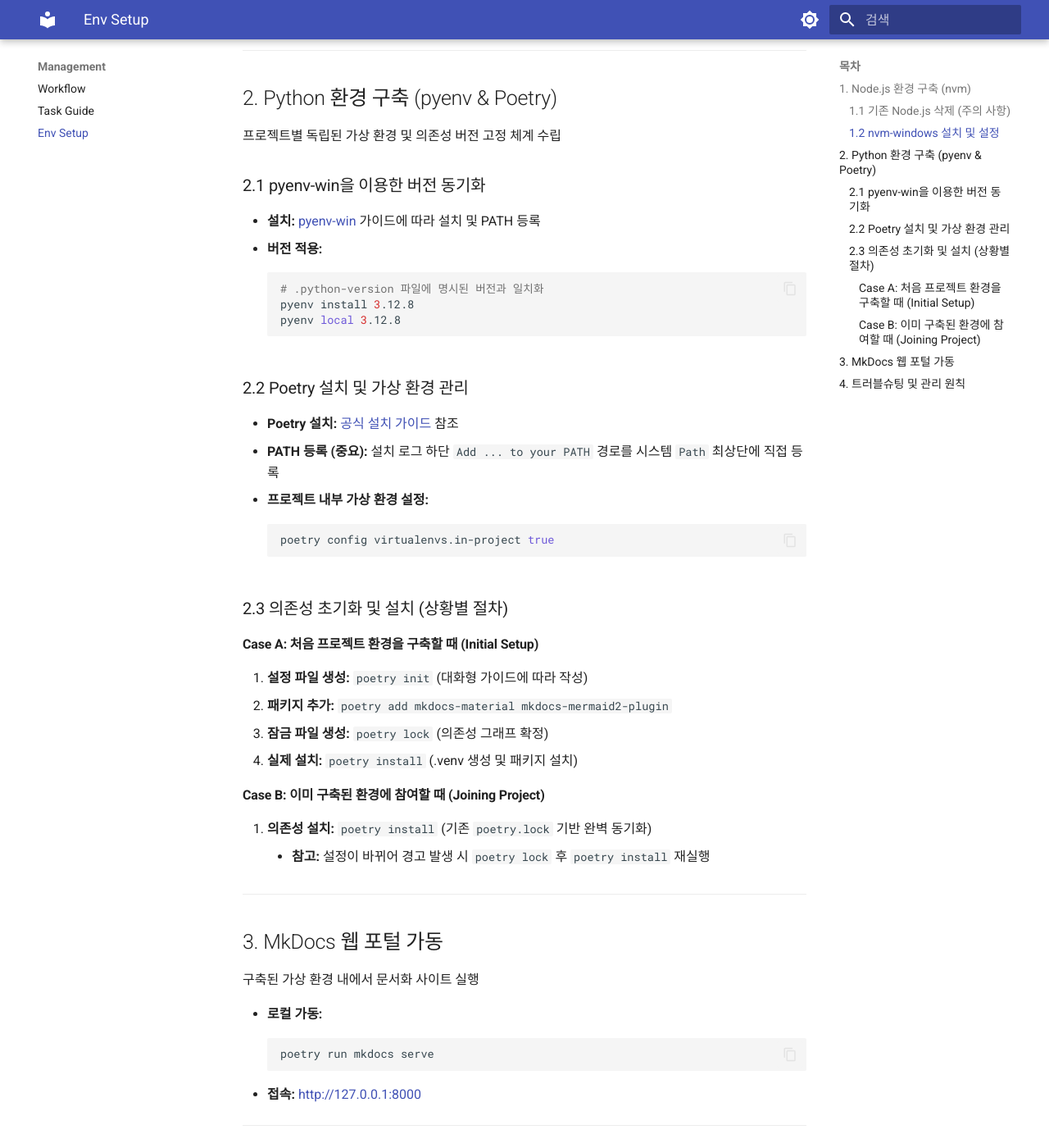
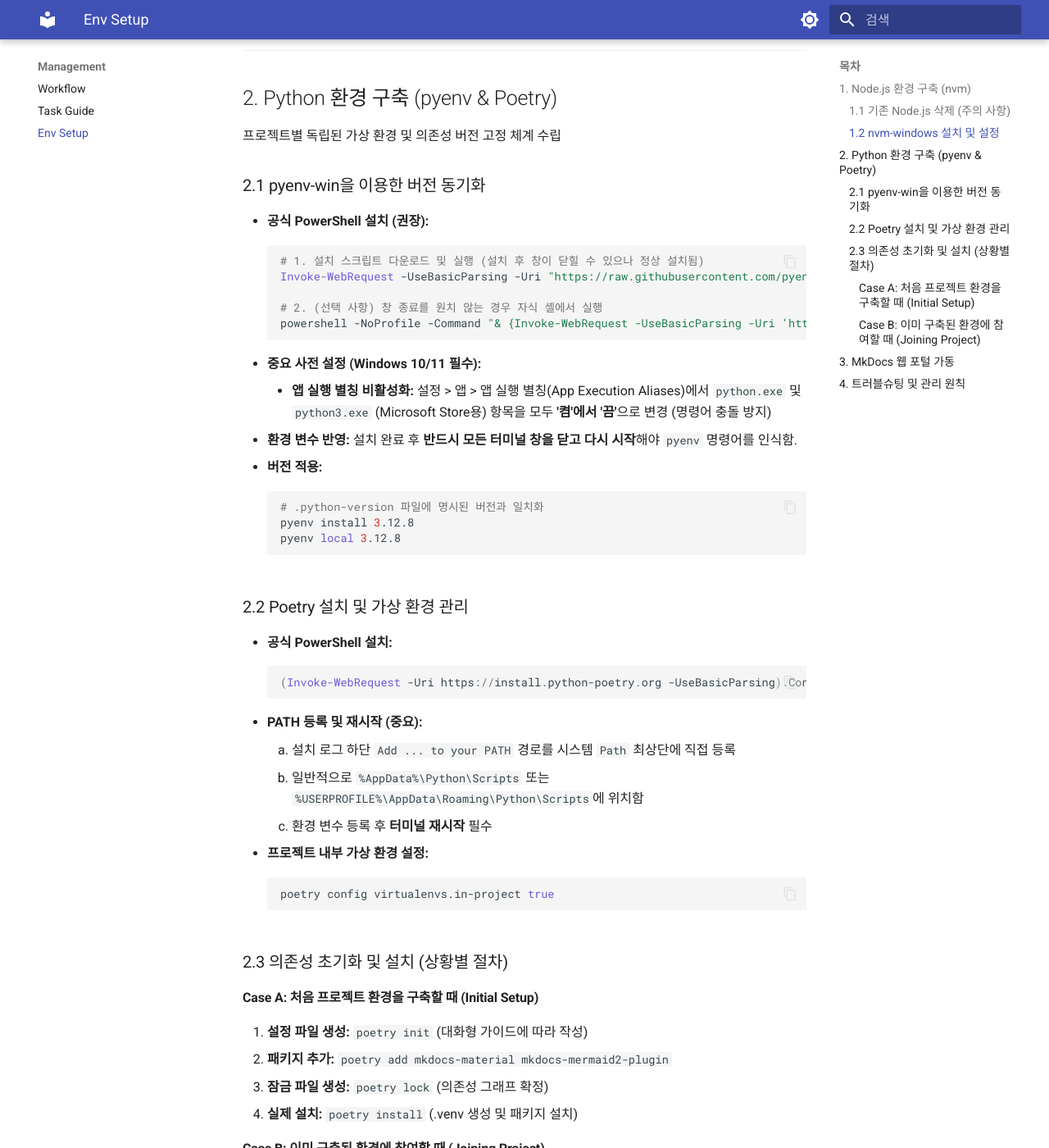
Before and after one commit to ksj686/cloud_infra, an MkDocs documentation site: the page built from docs/ENVIRONMENT_SETUP.md, in a window 1280 px wide and 1400 px high, scrolled down 848 px. Shown: the whole window at 82% size. Built offline with MkDocs 1.6.1 and Material for MkDocs 9.7.7, drawn with Linux system fonts in a browser that asks for light colours.

Commit message:
docs: pyenv-win 공식 설치 명령어 반영 및 사전 설정 가이드 추가  - pyenv-win 공식 README 기반의 -OutFile 설치 명령어 반영  - Windows 앱 실행 별칭 비활성화 지침 추가로 파이썬 명령어 충돌 방지  - 설치 시 셸 종료 현상에 대한 대안 및 환경 변수 반영 절차 구체화

````diff
--- a/docs/ENVIRONMENT_SETUP.md
+++ b/docs/ENVIRONMENT_SETUP.md
@@ -29,7 +29,17 @@
 프로젝트별 독립된 가상 환경 및 의존성 버전 고정 체계 수립
 
 ### 2.1 pyenv-win을 이용한 버전 동기화
-- **설치:** [pyenv-win](https://github.com/pyenv-win/pyenv-win) 가이드에 따라 설치 및 PATH 등록
+- **공식 PowerShell 설치 (권장):**
+    ```powershell
+    # 1. 설치 스크립트 다운로드 및 실행 (설치 후 창이 닫힐 수 있으나 정상 설치됨)
+    Invoke-WebRequest -UseBasicParsing -Uri "https://raw.githubusercontent.com/pyenv-win/pyenv-win/master/pyenv-win/install-pyenv-win.ps1" -OutFile "./install-pyenv-win.ps1"; &"./install-pyenv-win.ps1"
+
+    # 2. (선택 사항) 창 종료를 원치 않는 경우 자식 셸에서 실행
+    powershell -NoProfile -Command "& {Invoke-WebRequest -UseBasicParsing -Uri 'https://raw.githubusercontent.com/pyenv-win/pyenv-win/master/pyenv-win/install-pyenv-win.ps1' -OutFile './install-pyenv-win.ps1'; &'./install-pyenv-win.ps1'}"
+    ```
+- **중요 사전 설정 (Windows 10/11 필수):**
+    - **앱 실행 별칭 비활성화:** 설정 > 앱 > 앱 실행 별칭(App Execution Aliases)에서 `python.exe` 및 `python3.exe` (Microsoft Store용) 항목을 모두 **'켬'에서 '끔'**으로 변경 (명령어 충돌 방지)
+- **환경 변수 반영:** 설치 완료 후 **반드시 모든 터미널 창을 닫고 다시 시작**해야 `pyenv` 명령어를 인식함.
 - **버전 적용:**
     ```bash
     # .python-version 파일에 명시된 버전과 일치화
@@ -38,8 +48,14 @@
     ```
 
 ### 2.2 Poetry 설치 및 가상 환경 관리
-- **Poetry 설치:** [공식 설치 가이드](https://python-poetry.org/docs/#installation) 참조
-- **PATH 등록 (중요):** 설치 로그 하단 `Add ... to your PATH` 경로를 시스템 `Path` 최상단에 직접 등록
+- **공식 PowerShell 설치:**
+    ```powershell
+    (Invoke-WebRequest -Uri https://install.python-poetry.org -UseBasicParsing).Content | python -
+    ```
+- **PATH 등록 및 재시작 (중요):**
+    1. 설치 로그 하단 `Add ... to your PATH` 경로를 시스템 `Path` 최상단에 직접 등록
+    2. 일반적으로 `%AppData%\Python\Scripts` 또는 `%USERPROFILE%\AppData\Roaming\Python\Scripts`에 위치함
+    3. 환경 변수 등록 후 **터미널 재시작** 필수
 - **프로젝트 내부 가상 환경 설정:**
     ```bash
     poetry config virtualenvs.in-project true
````
Also changed, not shown: docs/CHANGELOG.md (+5 -0 lines).
